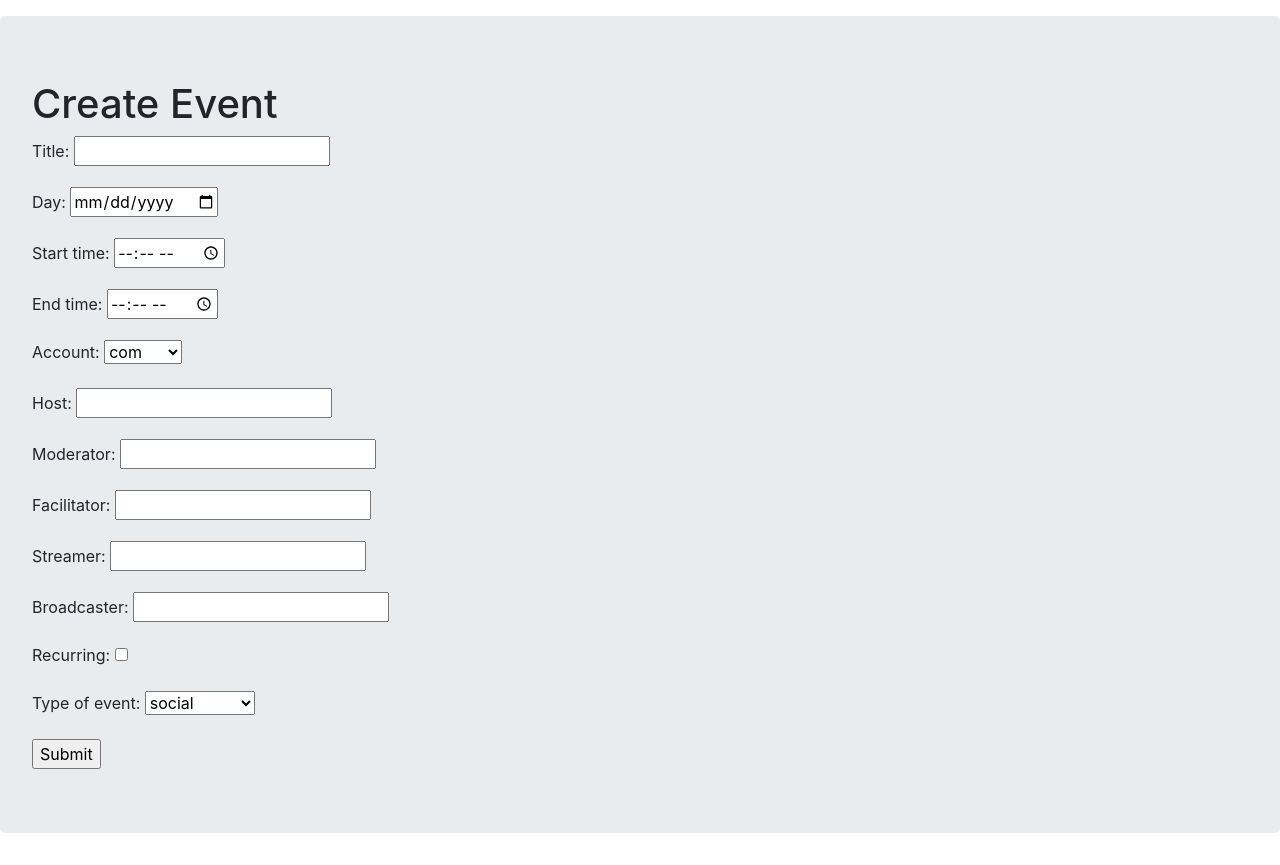
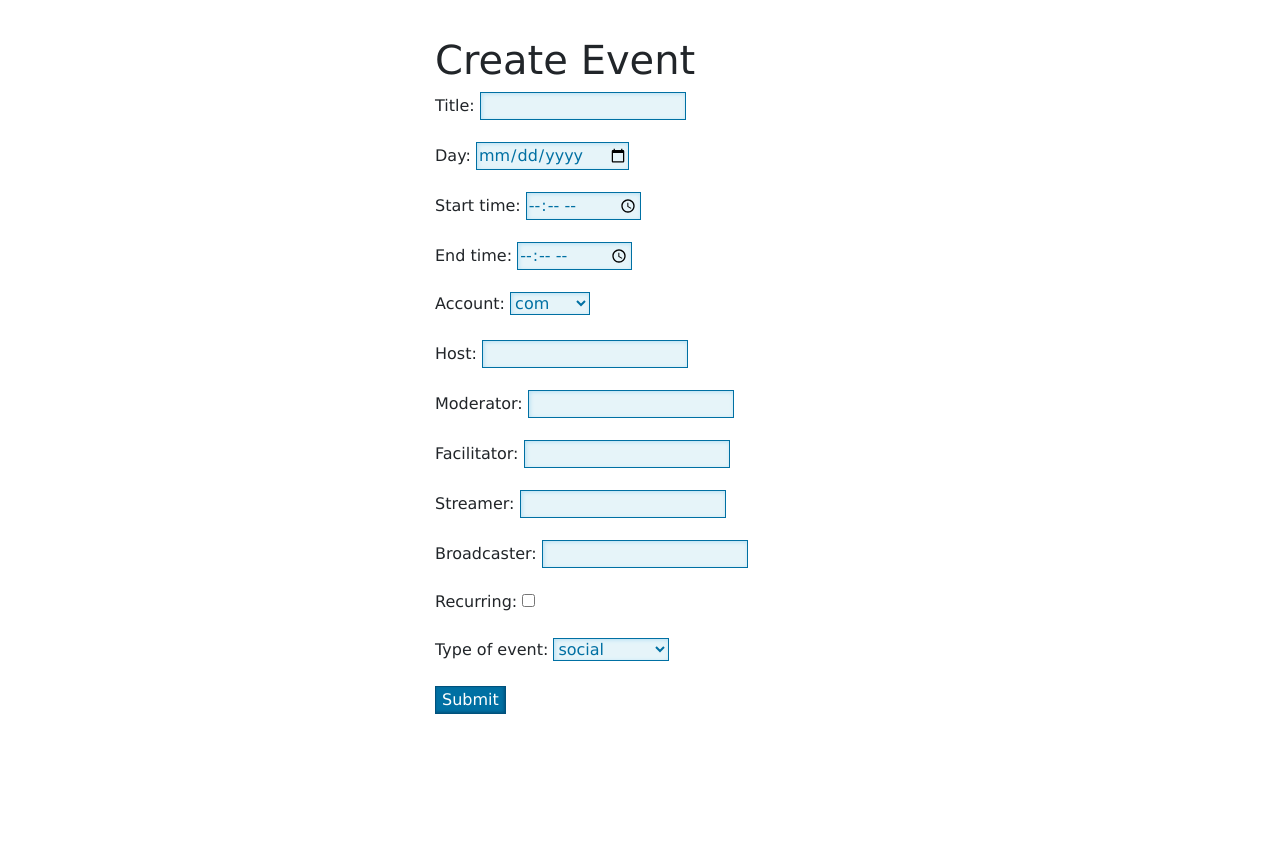
Before and after one commit to cfgdelaware23/Team-10, a Django app: page /register/ in a window 1280 px wide. Shown: the part 57-922 px from the top of the page. After the commit the page ends 771 px from the top, so only its background shows below. Run offline with Django 4.2, Linux system fonts and the light colour scheme; some libraries are stand-ins or nearby versions.

Commit message:
extend the styling from register_volunteer to register+events

```diff
--- a/ACBproject/myapp/templates/register_events.html
+++ b/ACBproject/myapp/templates/register_events.html
@@ -1,8 +1,8 @@
 {% extends 'index.html' %}
 
 {% block content %}
-
-<div class="jumbotron">
+<div class="container">
+    <div class="form-style-3">
         <h1>Create Event</h1>
         <form action="" method="post">
             {% csrf_token %}
@@ -10,5 +10,6 @@
             <input type="submit" value="Submit" id="event_button">
         </form>
     <div>
+</div>
 
 {% endblock %}
```
Lines whose indentation alone changed are shown as unchanged.
